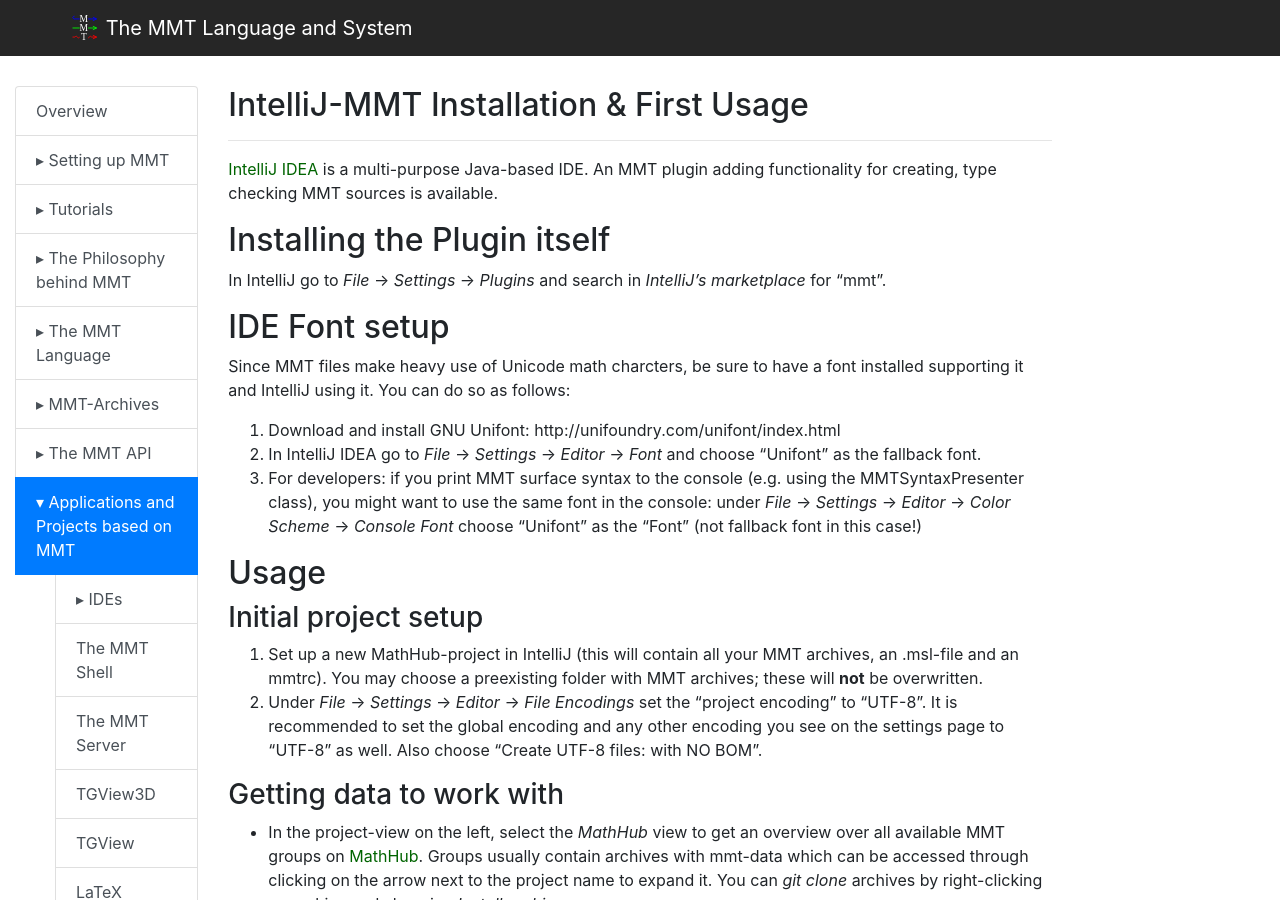
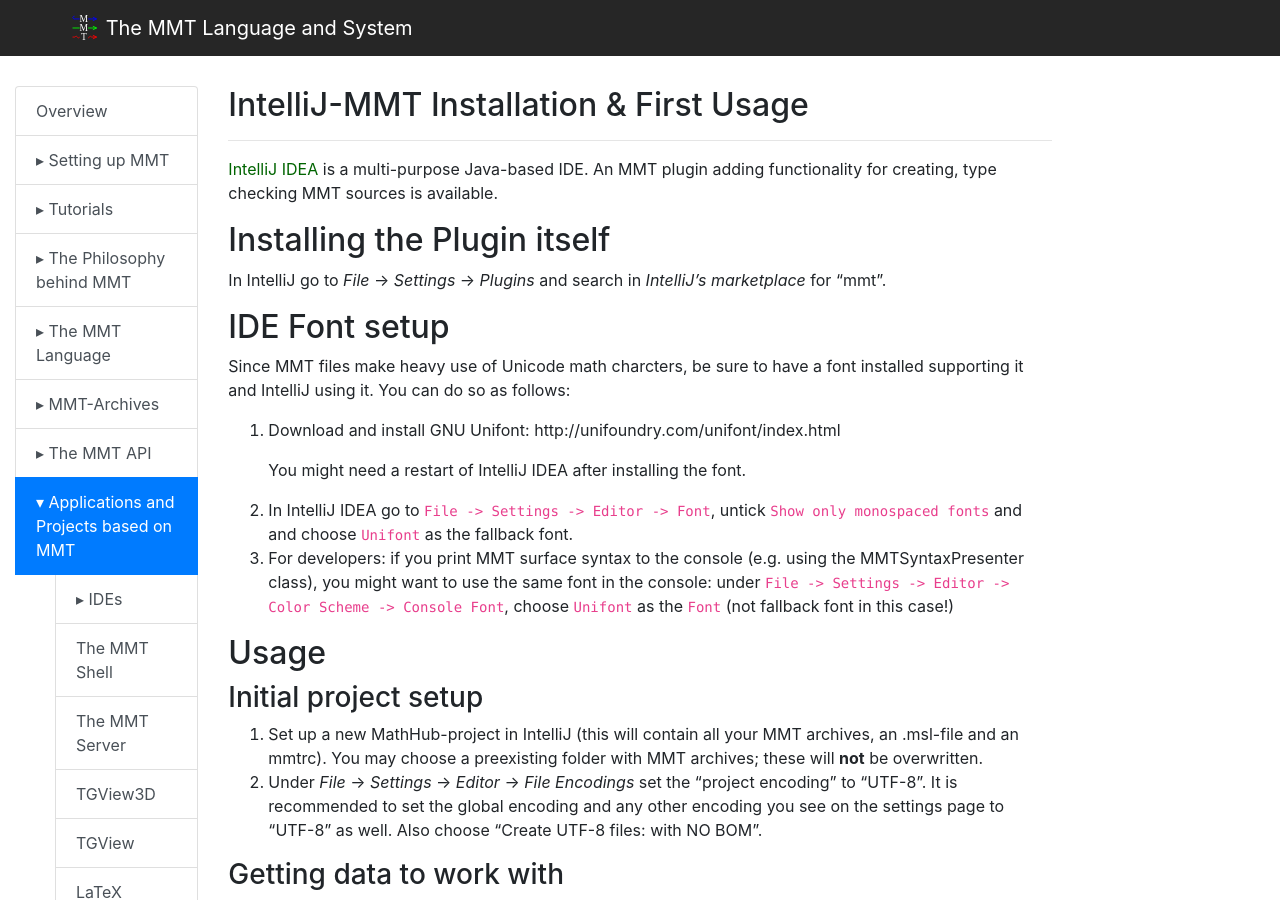
Before and after one commit to UniFormal/uniformal.github.io, a Jekyll site: the page built from doc/applications/intellij/installation.md, in a window 1280 px wide and 900 px high. Built offline with Jekyll 4.4.1, drawn with Linux system fonts in a browser that asks for light colours.

Commit message:
Update installation.md

```diff
--- a/doc/applications/intellij/installation.md
+++ b/doc/applications/intellij/installation.md
@@ -20,8 +20,10 @@
 
 
 1. Download and install GNU Unifont: http://unifoundry.com/unifont/index.html
-2. In IntelliJ IDEA go to *File* -> *Settings* -> *Editor* -> *Font* and choose "Unifont" as the fallback font.
-3. For developers: if you print MMT surface syntax to the console (e.g. using the MMTSyntaxPresenter class), you might want to use the same font in the console: under *File* -> *Settings* -> *Editor* -> *Color Scheme* -> *Console Font* choose "Unifont" as the "Font" (not fallback font in this case!)
+
+   You might need a restart of IntelliJ IDEA after installing the font.
+2. In IntelliJ IDEA go to `File -> Settings -> Editor -> Font`, untick `Show only monospaced fonts` and and choose `Unifont` as the fallback font.
+3. For developers: if you print MMT surface syntax to the console (e.g. using the MMTSyntaxPresenter class), you might want to use the same font in the console: under `File -> Settings -> Editor -> Color Scheme -> Console Font`, choose `Unifont` as the `Font` (not fallback font in this case!)
 
 ## Usage
 
```
